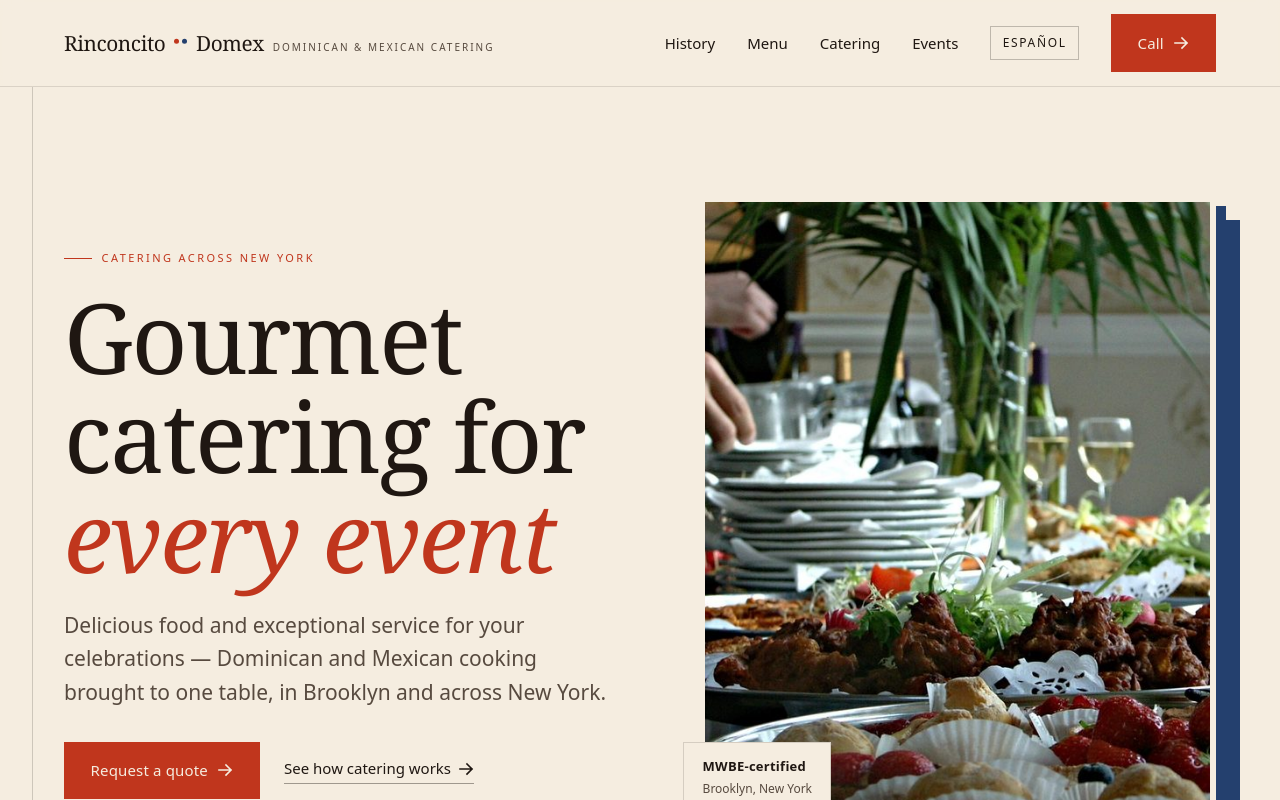
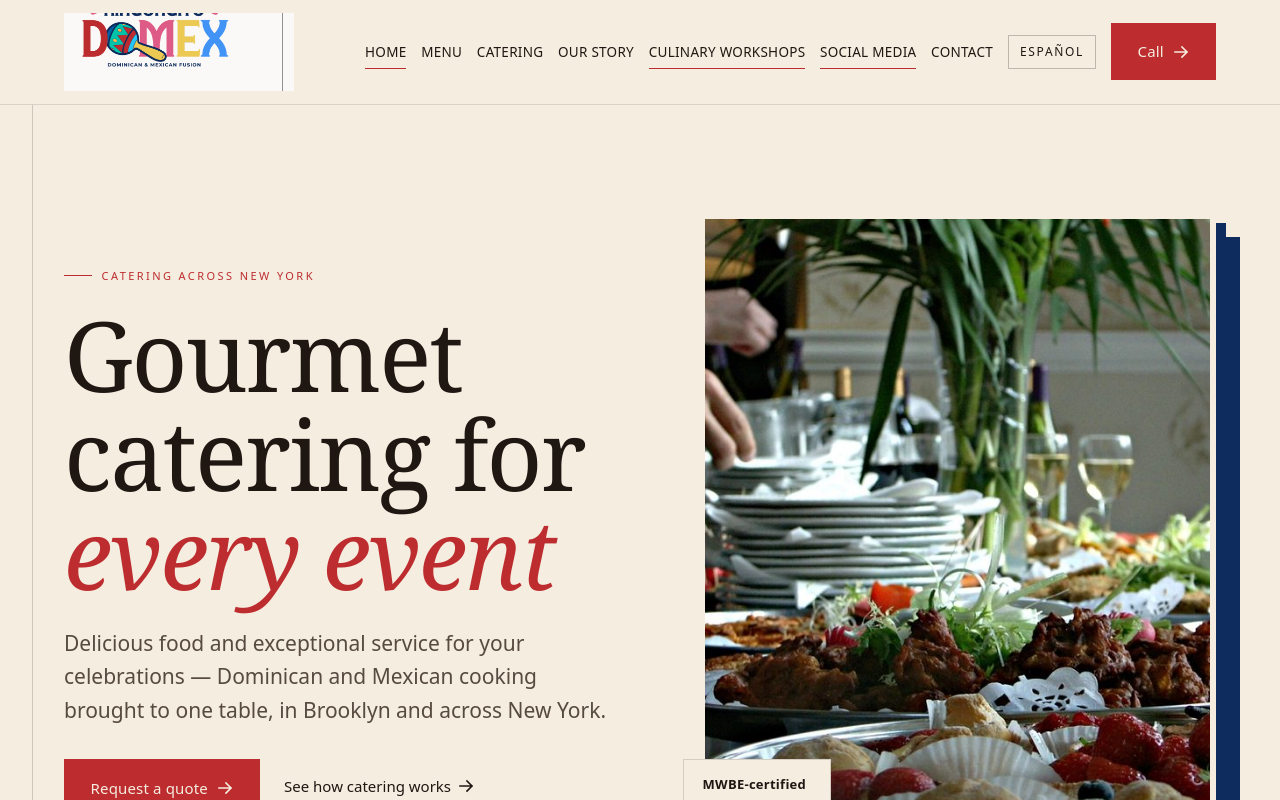
Before and after one commit to Volta-NYC/Rinnconncitodomex, a Next.js app: page / in a window 1280 px wide. Shown: the top 800 px of the page. Built offline with nearby package versions, Linux system fonts and the light colour scheme.

Commit message:
feat: simplify branded navigation

```diff
--- a/package.json
+++ b/package.json
@@ -13,6 +13,7 @@
   "dependencies": {
     "@fontsource-variable/archivo": "^5.3.0",
     "@fontsource-variable/fraunces": "^5.3.0",
+    "@fontsource-variable/montserrat": "^5.3.0",
     "next": "^16.2.12",
     "react": "^19.2.8",
     "react-dom": "^19.2.8"
--- a/src/app/globals.css
+++ b/src/app/globals.css
@@ -1,6 +1,7 @@
 @import "tailwindcss";
 @import "@fontsource-variable/fraunces";
 @import "@fontsource-variable/archivo";
+@import "@fontsource-variable/montserrat";
 
 /* ------------------------------------------------------------------ *
  * Mesa Larga — design tokens
@@ -15,14 +16,19 @@
   --color-bone-deep: #ece0cd;
   --color-ink: #1f1712;
   --color-ink-soft: #574a3f;
-  --color-achiote: #c0361d;
-  --color-achiote-deep: #9a2a15;
-  --color-indigo: #24406e;
-  --color-maize: #e9a733;
+  --color-achiote: #bd2d2f;
+  --color-achiote-deep: #942123;
+  --color-indigo: #0f2c5e;
+  --color-maize: #edca54;
   --color-cacao: #2a1a12;
+  --color-rosa: #df5c88;
+  --color-azul: #4295f7;
+  --color-caribe: #0063a5;
+  --color-teal: #00c3aa;
+  --color-sky: #26c7f9;
 
   --font-display: "Fraunces Variable", ui-serif, Georgia, serif;
-  --font-sans: "Archivo Variable", ui-sans-serif, system-ui, sans-serif;
+  --font-sans: "Montserrat Variable", "Archivo Variable", ui-sans-serif, system-ui, sans-serif;
 
   --ease-table: cubic-bezier(0.16, 1, 0.3, 1);
 
@@ -446,62 +452,39 @@ img {
   display: flex;
   align-items: center;
   justify-content: space-between;
-  gap: 1.5rem;
-  padding-block: 0.9rem;
+  gap: clamp(1rem, 2vw, 1.75rem);
+  padding-block: 0.8rem;
 }
 .wordmark {
   display: flex;
-  align-items: baseline;
-  gap: 0.55rem;
-  font-family: var(--font-display);
-  font-variation-settings: "SOFT" 40, "WONK" 1, "opsz" 40, "wght" 700;
-  font-size: 1.3rem;
-  letter-spacing: -0.02em;
-  line-height: 1;
+  align-items: center;
+  flex: 0 0 auto;
+  width: clamp(10.5rem, 18vw, 15.5rem);
 }
 @media (max-width: 34rem) {
-  .wordmark small {
-    display: none;
-  }
   .wordmark {
-    font-size: 1.15rem;
-  }
-}
-.wordmark small {
-  font-family: var(--font-sans);
-  font-size: 0.625rem;
-  letter-spacing: 0.2em;
-  text-transform: uppercase;
-  font-variation-settings: "wght" 600;
-  color: var(--color-ink-soft);
-}
-/* The two dots are the two kitchens — the smallest possible statement of
-   the whole idea, sitting inside the wordmark. */
-.wordmark-dots {
-  display: inline-flex;
-  gap: 3px;
-  translate: 0 -0.35em;
-}
-.wordmark-dots i {
-  width: 5px;
-  height: 5px;
-  border-radius: 50%;
-  background: var(--color-achiote);
-}
-.wordmark-dots i:last-child {
-  background: var(--color-indigo);
+    width: 9.75rem;
+  }
+}
+.wordmark img {
+  width: 100%;
+  height: auto;
 }
 
 .nav-desktop {
   display: none;
   align-items: center;
-  gap: clamp(1.25rem, 2.5vw, 2.25rem);
-  font-size: 0.9375rem;
+  gap: clamp(0.7rem, 1.15vw, 1.2rem);
+  font-size: clamp(0.72rem, 0.62rem + 0.28vw, 0.86rem);
+  margin-left: auto;
 }
 .nav-link {
   position: relative;
   padding-block: 0.35rem;
-  font-variation-settings: "wght" 500;
+  font-variation-settings: "wght" 650;
+  text-transform: uppercase;
+  white-space: nowrap;
+  letter-spacing: 0.02em;
 }
 .nav-link::after {
   content: "";
--- a/src/components/site-chrome.tsx
+++ b/src/components/site-chrome.tsx
@@ -1,5 +1,6 @@
 "use client"
 
+import Image from "next/image"
 import Link from "next/link"
 import { usePathname } from "next/navigation"
 import { useEffect, useState, type ReactNode } from "react"
@@ -26,16 +27,15 @@ function Arrow({ size = 16 }: { size?: number }) {
 export { Arrow }
 
 function Wordmark({ locale }: { locale: Locale }) {
-  const copy = getCopy(locale)
   return (
     <Link href={route(locale)} className="wordmark" aria-label={business.name}>
-      Rinconcito
-      <span className="wordmark-dots" aria-hidden="true">
-        <i />
-        <i />
-      </span>
-      Domex
-      <small>{copy.brand.tagline}</small>
+      <Image
+        src="/brand/rinconcito-logo.png"
+        alt={business.name}
+        width={900}
+        height={305}
+        priority
+      />
     </Link>
   )
 }
@@ -54,17 +54,23 @@ function Masthead({ locale }: { locale: Locale }) {
   useEffect(() => setOpen(false), [pathname])
 
   const links = [
-    { href: route(locale, "/about"), label: copy.nav.history },
-    { href: `${route(locale, "/catering")}#menu`, label: copy.nav.menu },
-    { href: route(locale, "/catering"), label: copy.nav.catering },
-    { href: `${route(locale, "/catering")}#events`, label: copy.nav.events },
+    { href: route(locale), label: copy.nav.home },
+    { href: business.menuHref, label: copy.nav.menu, external: true },
+    { href: business.cateringHref, label: copy.nav.catering, external: true },
+    { href: route(locale, "/about"), label: copy.nav.about },
+    { href: `${route(locale)}#workshops`, label: copy.nav.workshops },
+    { href: `${route(locale)}#social`, label: copy.nav.social },
+    { href: route(locale, "/contact"), label: copy.nav.contact },
   ]
 
   const other = otherLocale(locale)
   const rest = locale === "es" ? pathname.replace(/^\/es/, "") : pathname
   const switchHref = route(other, rest === "/" ? "" : rest)
 
-  const isCurrent = (href: string) => pathname === href
+  const isCurrent = (href: string) => {
+    const cleanHref = href.split("#")[0]
+    return cleanHref === "/" ? pathname === "/" || pathname === "/es" : pathname === cleanHref
+  }
 
   return (
     <header className="masthead">
@@ -72,7 +78,18 @@ function Masthead({ locale }: { locale: Locale }) {
         <Wordmark locale={locale} />
 
         <nav className="nav-desktop" aria-label={copy.nav.home}>
-          {links.map((link) => (
+          {links.map((link) =>
+            link.external ? (
+              <a
+                key={link.href}
+                href={link.href}
+                className="nav-link"
+                target="_blank"
+                rel="noreferrer"
+              >
+                {link.label}
+              </a>
+            ) : (
               <Link
                 key={link.href}
                 href={link.href}
@@ -81,7 +98,8 @@ function Masthead({ locale }: { locale: Locale }) {
               >
                 {link.label}
               </Link>
-          ))}
+            ),
+          )}
           <Link href={switchHref} className="lang-switch" hrefLang={other} lang={other}>
             {copy.nav.switchLanguage}
           </Link>
@@ -108,10 +126,17 @@ function Masthead({ locale }: { locale: Locale }) {
             <ul>
               {links.map((link) => (
                 <li key={link.href}>
+                  {link.external ? (
+                    <a href={link.href} target="_blank" rel="noreferrer">
+                      {link.label}
+                      <Arrow />
+                    </a>
+                  ) : (
                     <Link href={link.href} aria-current={isCurrent(link.href) ? "page" : undefined}>
                       {link.label}
                       <Arrow />
                     </Link>
+                  )}
                 </li>
               ))}
               <li>
@@ -153,10 +178,18 @@ function Colophon({ locale }: { locale: Locale }) {
             <span className="colophon-label">{copy.nav.catering}</span>
             <ul className="colophon-list">
               <li>
-                <Link href={route(locale, "/catering")}>{copy.nav.catering}</Link>
+                <a href={business.cateringHref} target="_blank" rel="noreferrer">
+                  {copy.nav.catering}
+                </a>
               </li>
               <li>
                 <Link href={route(locale, "/about")}>{copy.nav.about}</Link>
+              </li>
+              <li>
+                <Link href={`${route(locale)}#workshops`}>{copy.nav.workshops}</Link>
+              </li>
+              <li>
+                <Link href={`${route(locale)}#social`}>{copy.nav.social}</Link>
               </li>
               <li>
                 <Link href={route(locale, "/contact")}>{copy.nav.contact}</Link>
--- a/src/content/business.ts
+++ b/src/content/business.ts
@@ -25,6 +25,14 @@ export const business = {
   },
   mapHref:
     "https://www.google.com/maps/search/?api=1&query=505+Dekalb+Avenue+Brooklyn+NY",
+  menuHref: "https://www.rinconcitodomextogo.com/",
+  cateringHref: "https://www.discocater.com/restaurants/rinconcitodomex",
+  social: {
+    instagram: "https://www.instagram.com/rinconcitodomex",
+    tiktok: "https://www.tiktok.com/@rinconcitodomex",
+    facebook: "https://www.facebook.com/RinconcitoDomex",
+    youtube: "https://www.youtube.com/@RinconcitoDomex",
+  },
   /** Mon–Fri 09:00–17:00, closed Sat/Sun — verbatim from the client's hours table. */
   hours: {
     open: { from: "09:00", to: "17:00" },
--- a/src/content/copy.en.ts
+++ b/src/content/copy.en.ts
@@ -20,6 +20,8 @@ export const copyEn: Copy = {
     catering: "Catering",
     events: "Events",
     about: "Our Story",
+    workshops: "Culinary Workshops",
+    social: "Social Media",
     contact: "Contact",
     switchLanguage: "Español",
     openMenu: "Menu",
--- a/src/content/copy.es.ts
+++ b/src/content/copy.es.ts
@@ -19,6 +19,8 @@ export const copyEs: Copy = {
     catering: "Catering",
     events: "Eventos",
     about: "Nuestra historia",
+    workshops: "Talleres culinarios",
+    social: "Redes sociales",
     contact: "Contacto",
     switchLanguage: "English",
     openMenu: "Menú",
--- a/src/content/copy.ts
+++ b/src/content/copy.ts
@@ -21,6 +21,8 @@ export type Copy = {
     catering: string
     events: string
     about: string
+    workshops: string
+    social: string
     contact: string
     /** Label on the button that switches to the *other* language. */
     switchLanguage: string
```
Also changed, not shown: 1 other file (tests, documents, lock files or other folders). Lines whose indentation alone changed are shown as unchanged.
